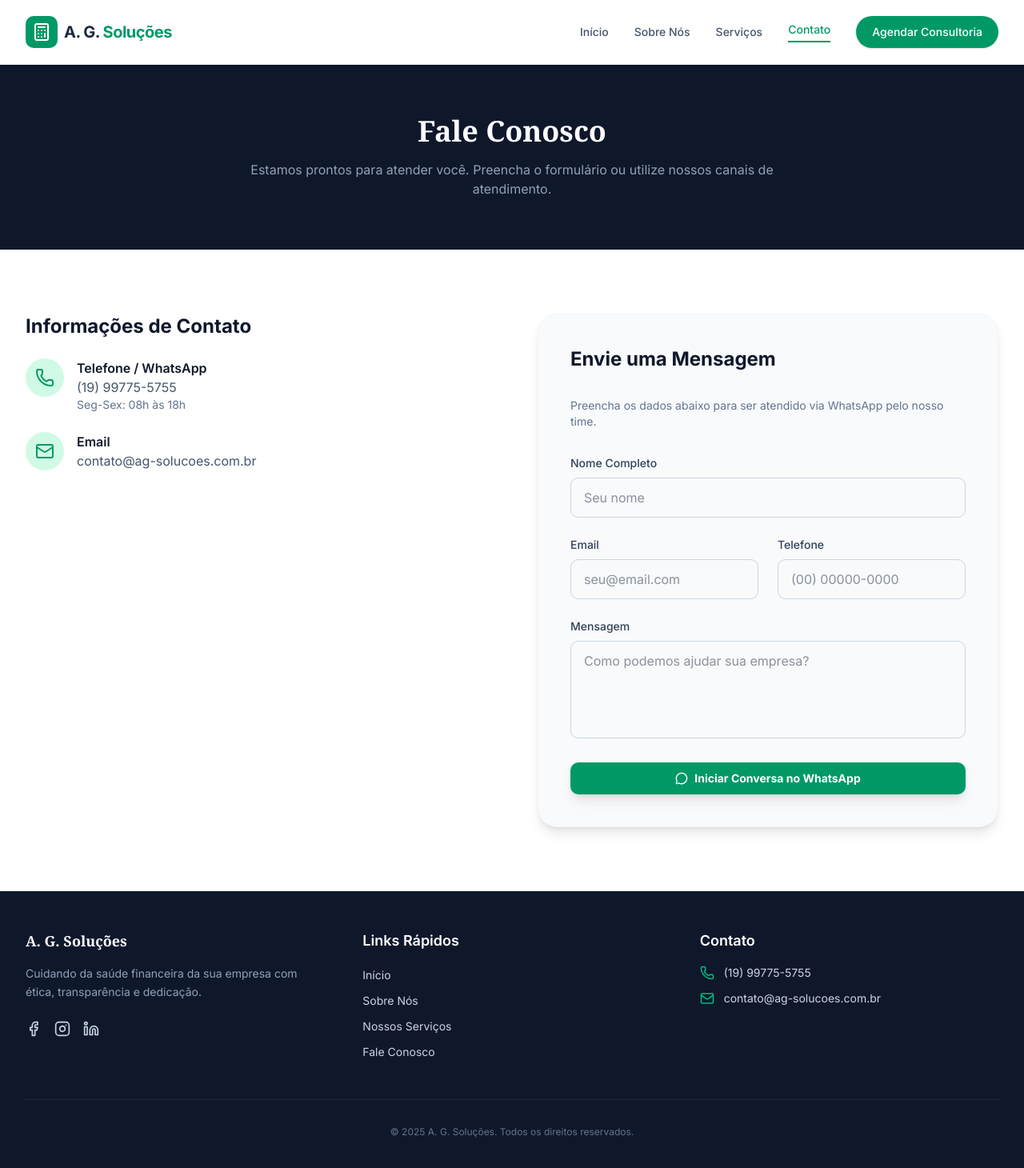
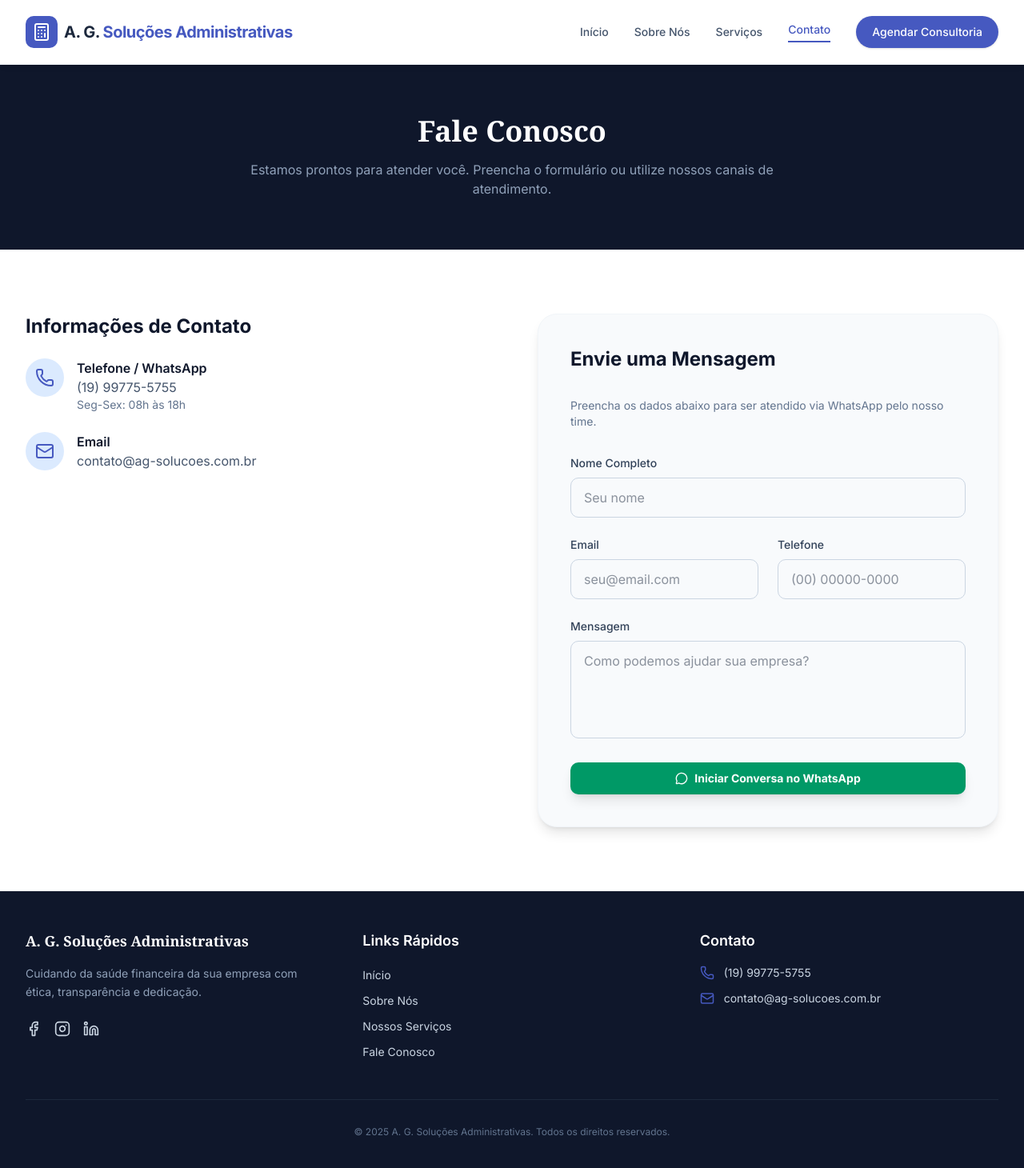
Before and after one commit to lgustavo13/ag_solucoes, a Next.js app: page /contato in a window 1280 px wide. Shown: the top 1460 px of the page at 80% size. Built offline with nearby package versions, Linux system fonts and the light colour scheme; a web font is replaced by a local one.

Commit message:
style: change primary color green to blue

```diff
--- a/next.config.ts
+++ b/next.config.ts
@@ -1,7 +1,6 @@
 import type { NextConfig } from "next";
 
 const nextConfig: NextConfig = {
-  /* config options here */
   images: {
     remotePatterns: [
       {
--- a/src/app/contato/page.tsx
+++ b/src/app/contato/page.tsx
@@ -77,7 +77,7 @@ ${formState.message}
               </h2>
               <div className="space-y-6">
                 <div className="flex items-start gap-4">
-                  <div className="bg-emerald-100 p-3 rounded-full text-emerald-600">
+                  <div className="bg-blue-100 p-3 rounded-full text-company-primary">
                     <Phone size={24} />
                   </div>
                   <div>
@@ -92,7 +92,7 @@ ${formState.message}
                 </div>
 
                 <div className="flex items-start gap-4">
-                  <div className="bg-emerald-100 p-3 rounded-full text-emerald-600">
+                  <div className="bg-blue-100 p-3 rounded-full text-company-primary">
                     <Mail size={24} />
                   </div>
                   <div>
@@ -127,7 +127,7 @@ ${formState.message}
                   required
                   value={formState.name}
                   onChange={handleChange}
-                  className="w-full px-4 py-3 rounded-lg border border-slate-300 focus:border-emerald-500 focus:ring-2 focus:ring-emerald-200 outline-none transition-all"
+                  className="w-full px-4 py-3 rounded-lg border border-slate-300 focus:border-company-primary focus:ring-2 focus:ring-company-primary outline-none transition-all"
                   placeholder="Seu nome"
                 />
               </div>
@@ -147,7 +147,7 @@ ${formState.message}
                     required
                     value={formState.email}
                     onChange={handleChange}
-                    className="w-full px-4 py-3 rounded-lg border border-slate-300 focus:border-emerald-500 focus:ring-2 focus:ring-emerald-200 outline-none transition-all"
+                    className="w-full px-4 py-3 rounded-lg border border-slate-300 focus:border-company-primary focus:ring-2 focus:ring-company-primary outline-none transition-all"
                     placeholder="seu@email.com"
                   />
                 </div>
@@ -164,7 +164,7 @@ ${formState.message}
                     name="phone"
                     value={formState.phone}
                     onChange={handleChange}
-                    className="w-full px-4 py-3 rounded-lg border border-slate-300 focus:border-emerald-500 focus:ring-2 focus:ring-emerald-200 outline-none transition-all"
+                    className="w-full px-4 py-3 rounded-lg border border-slate-300 focus:border-company-primary focus:ring-2 focus:ring-company-primary outline-none transition-all"
                     placeholder="(00) 00000-0000"
                   />
                 </div>
@@ -184,7 +184,7 @@ ${formState.message}
                   required
                   value={formState.message}
                   onChange={handleChange}
-                  className="w-full px-4 py-3 rounded-lg border border-slate-300 focus:border-emerald-500 focus:ring-2 focus:ring-emerald-200 outline-none transition-all resize-none"
+                  className="w-full px-4 py-3 rounded-lg border border-slate-300 focus:border-company-primary focus:ring-2 focus:ring-company-primary outline-none transition-all resize-none"
                   placeholder="Como podemos ajudar sua empresa?"
                 ></textarea>
               </div>
--- a/src/app/globals.css
+++ b/src/app/globals.css
@@ -4,6 +4,9 @@
 @custom-variant dark (&:is(.dark *));
 
 @theme inline {
+  --color-company-primary: var(--company-primary);
+  --color-company-primary-foreground: var(--company-primary-foreground);
+  --color-company-secondary: var(--company-secondary);
   --color-background: var(--background);
   --color-foreground: var(--foreground);
   --font-sans: var(--font-geist-sans);
@@ -55,6 +58,9 @@ html {
   --card-foreground: oklch(0.145 0 0);
   --popover: oklch(1 0 0);
   --popover-foreground: oklch(0.145 0 0);
+  --company-primary: oklch(50.6% 0.163 271.5);
+  --company-primary-foreground: oklch(42% 0.163 271.5);
+  --company-secondary: oklch(66% 0 0);
   --primary: oklch(0.205 0 0);
   --primary-foreground: oklch(0.985 0 0);
   --secondary: oklch(0.97 0 0);
--- a/src/app/sobre/page.tsx
+++ b/src/app/sobre/page.tsx
@@ -26,10 +26,10 @@ const About = () => {
               Nossa História
             </h2>
             <p>
-              A <strong>A. G. Soluções</strong> nasceu de um sonho e muita
-              dedicação. Fundada pela Contadora Andrea Aleksandra Gonçalves, com
-              o objetivo de oferecer um serviço de terceirização de folha de
-              pagamento.
+              A <strong>A. G. Soluções Administrativas</strong> nasceu de um
+              sonho e muita dedicação. Fundada pela Contadora Andrea Aleksandra
+              Gonçalves, com o objetivo de oferecer um serviço de terceirização
+              de folha de pagamento.
             </p>
             <p>Ao longo dos anos, crescemos junto com nossos clientes.</p>
             <p>
@@ -39,7 +39,7 @@ const About = () => {
               registrada.
             </p>
 
-            <div className="pt-6 border-l-4 border-emerald-500 pl-6 italic text-slate-700 bg-slate-50 py-4 pr-4 rounded-r-lg">
+            <div className="pt-6 border-l-4 border-company-primary pl-6 italic text-slate-700 bg-slate-50 py-4 pr-4 rounded-r-lg">
               &quot;A contabilidade é a linguagem dos negócios, e nós estamos
               aqui para ser o seu tradutor.&quot;
             </div>
--- a/src/components/Footer.tsx
+++ b/src/components/Footer.tsx
@@ -20,10 +20,9 @@ const Footer: React.FC = () => {
     <footer className="bg-slate-900 text-slate-300">
       <div className="max-w-7xl mx-auto px-4 sm:px-6 lg:px-8 py-12">
         <div className="grid grid-cols-1 md:grid-cols-3 gap-8 lg:gap-12">
-          {/* Brand Info */}
           <div className="space-y-4">
             <h3 className="text-white text-lg font-bold font-serif">
-              A. G. Soluções
+              A. G. Soluções Administrativas
             </h3>
             <p className="text-sm leading-relaxed text-slate-400">
               Cuidando da saúde financeira da sua empresa com ética,
@@ -34,7 +33,7 @@ const Footer: React.FC = () => {
                 <Link
                   key={index}
                   href={link.href}
-                  className="hover:text-emerald-400 transition-colors"
+                  className="hover:text-company-primary transition-colors"
                 >
                   {link.icon}
                 </Link>
@@ -42,7 +41,6 @@ const Footer: React.FC = () => {
             </div>
           </div>
 
-          {/* Quick Links */}
           <div>
             <h3 className="text-white text-lg font-semibold mb-4">
               Links Rápidos
@@ -52,7 +50,7 @@ const Footer: React.FC = () => {
                 <li key={index}>
                   <Link
                     href={link.href}
-                    className="hover:text-emerald-400 transition-colors text-sm"
+                    className="hover:text-company-primary transition-colors text-sm"
                   >
                     {link.label}
                   </Link>
@@ -61,16 +59,15 @@ const Footer: React.FC = () => {
             </ul>
           </div>
 
-          {/* Contact Info */}
           <div>
             <h3 className="text-white text-lg font-semibold mb-4">Contato</h3>
             <ul className="space-y-3">
               <li className="flex items-center gap-3">
-                <Phone size={18} className="text-emerald-500 shrink-0" />
+                <Phone size={18} className="text-company-primary shrink-0" />
                 <span className="text-sm">(19) 99775-5755</span>
               </li>
               <li className="flex items-center gap-3">
-                <Mail size={18} className="text-emerald-500 shrink-0" />
+                <Mail size={18} className="text-company-primary shrink-0" />
                 <span className="text-sm">contato@ag-solucoes.com.br</span>
               </li>
             </ul>
@@ -79,8 +76,8 @@ const Footer: React.FC = () => {
 
         <div className="border-t border-slate-800 mt-12 pt-8 text-center text-xs text-slate-500">
           <p>
-            &copy; {new Date().getFullYear()} A. G. Soluções. Todos os direitos
-            reservados.
+            &copy; {new Date().getFullYear()} A. G. Soluções Administrativas.
+            Todos os direitos reservados.
           </p>
         </div>
       </div>
--- a/src/components/Navbar.tsx
+++ b/src/components/Navbar.tsx
@@ -26,16 +26,19 @@ const Navbar = () => {
         <div className="flex justify-between h-20">
           <div className="flex items-center">
             <Link href="/" className="shrink-0 flex items-center gap-2">
-              <div className="bg-emerald-600 p-2 rounded-lg text-white">
+              <div className="bg-company-primary p-2 rounded-lg text-white">
                 <Calculator size={24} />
               </div>
               <span className="font-bold text-xl text-slate-800 tracking-tight">
-                A. G.<span className="text-emerald-600"> Soluções</span>
+                A. G.
+                <span className="text-company-primary">
+                  {" "}
+                  Soluções Administrativas
+                </span>
               </span>
             </Link>
           </div>
 
-          {/* Desktop Menu */}
           <div className="hidden md:flex items-center space-x-8">
             {navigation.map((item) => (
               <Link
@@ -43,8 +46,8 @@ const Navbar = () => {
                 href={item.href}
                 className={`text-sm font-medium transition-colors duration-200 ${
                   isActive(item.href)
-                    ? "text-emerald-600 border-b-2 border-emerald-600 pb-1"
-                    : "text-slate-600 hover:text-emerald-600"
+                    ? "text-company-primary border-b-2 border-company-primary pb-1"
+                    : "text-slate-600 hover:text-company-primary"
                 }`}
               >
                 {item.name}
@@ -52,18 +55,16 @@ const Navbar = () => {
             ))}
             <Link
               href="/contato"
-              className="bg-emerald-600 hover:bg-emerald-700 text-white px-5 py-2.5 rounded-full text-sm font-medium transition-all shadow-sm hover:shadow-md"
+              className="bg-company-primary hover:bg-company-primary-foreground text-white px-5 py-2.5 rounded-full text-sm font-medium transition-all shadow-sm hover:shadow-company-primary-foreground/25"
             >
               Agendar Consultoria
             </Link>
           </div>
 
-          {/* Mobile menu button */}
           <MenuHamburguer isOpen={isOpen} setIsOpen={setIsOpen} />
         </div>
       </div>
 
-      {/* Mobile Menu */}
       {isOpen && (
         <MenuHamburguerContent
           navigation={navigation}
--- a/src/components/ScrollToTopButton.tsx
+++ b/src/components/ScrollToTopButton.tsx
@@ -33,7 +33,7 @@ export const ScrollToTopButton = () => {
       type="button"
       onClick={scrollToTop}
       aria-label="Voltar ao topo"
-      className={`fixed bottom-8 right-8 z-50 p-3 rounded-full bg-emerald-500 text-white shadow-lg hover:bg-emerald-600 focus:outline-none focus:ring-2 focus:ring-offset-2 focus:ring-emerald-500 transition-opacity duration-300 hover:cursor-pointer ${
+      className={`fixed bottom-8 right-8 z-50 p-3 rounded-full bg-company-primary text-white shadow-lg hover:bg-company-primary-foreground focus:outline-none focus:ring-2 focus:ring-offset-2 focus:ring-company-primary transition-opacity duration-300 hover:cursor-pointer ${
         isVisible ? "opacity-100" : "opacity-0 pointer-events-none"
       }`}
     >
```
Also changed, not shown: src/app/page.tsx (+6 -6 lines), src/app/servicos/page.tsx (+4 -4 lines).
